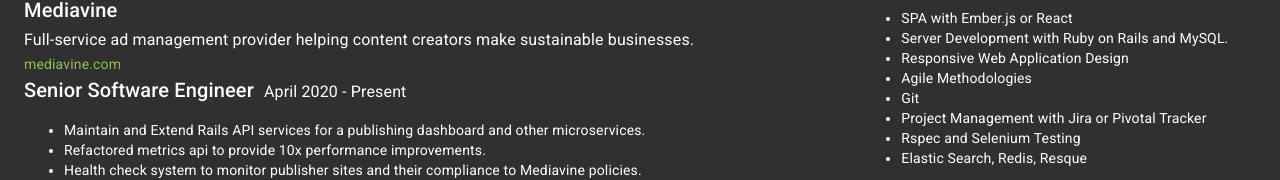
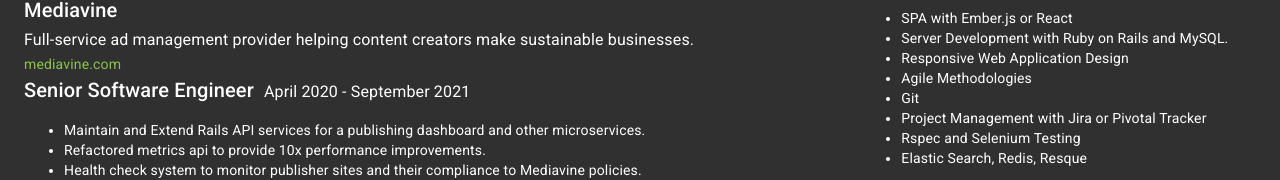
Before and after one commit to michaeldeitcher/colorbot-xyz, a Next.js app: page /professional in a window 1280 px wide. Shown: the part 176-356 px from the top of the page. Built offline with nearby package versions, Linux system fonts and the light colour scheme.

Commit message:
updating work history

```diff
--- a/pages/professional/index.js
+++ b/pages/professional/index.js
@@ -41,7 +41,7 @@
             companyDesc: 'Full-service ad management provider helping content creators make sustainable businesses.',
             companyLink: 'mediavine.com',
             position: 'Senior Software Engineer',
-            hiredDates: 'April 2020 - Present',
+            hiredDates: 'April 2020 - September 2021',
             bullets: [
                 "Maintain and Extend Rails API services for a publishing dashboard and other microservices.",
                 "Refactored metrics api to provide 10x performance improvements.",
```
